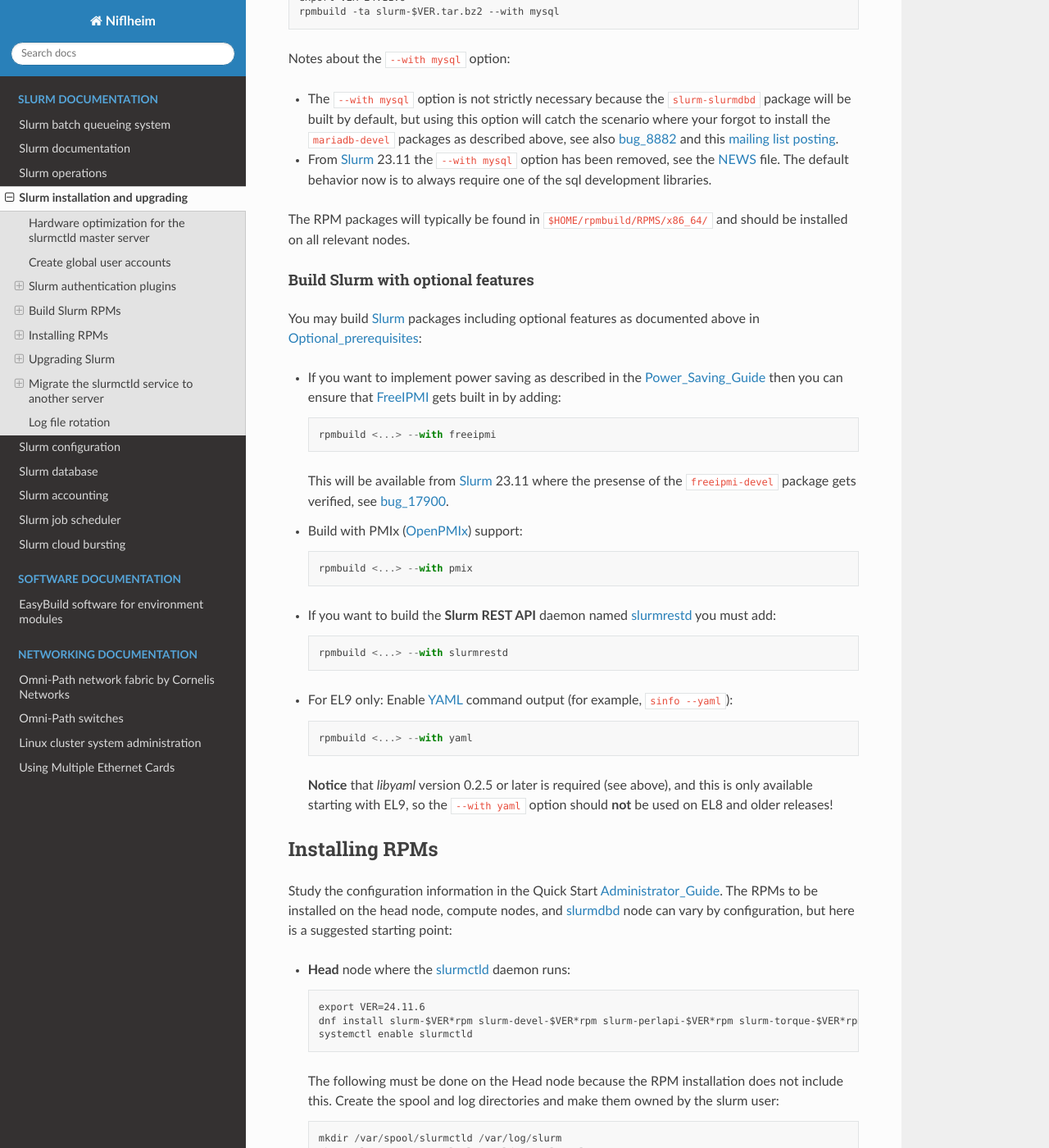
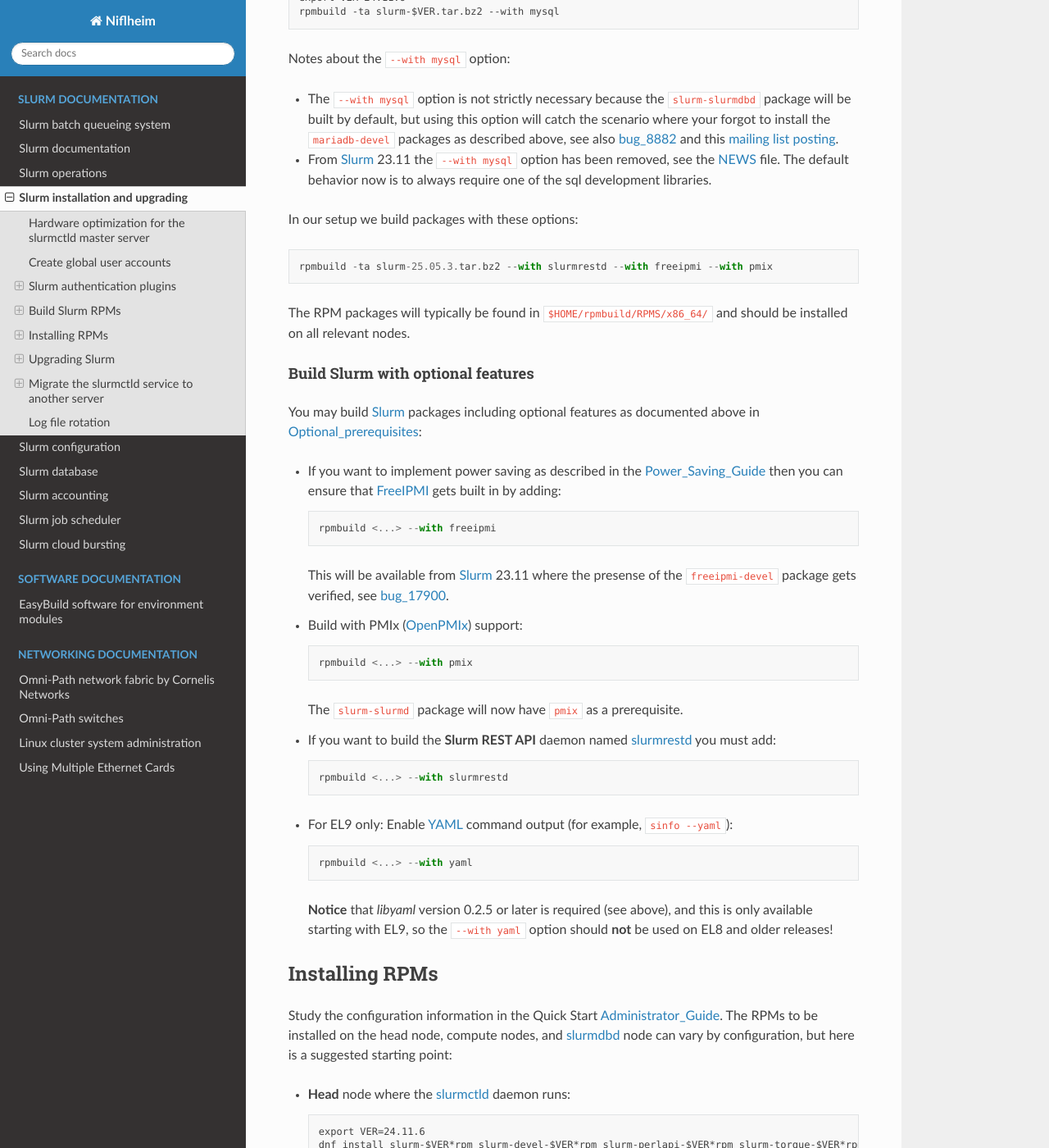
Before and after one commit to OleHolmNielsen/Niflheim_system, a Sphinx documentation site: the page built from docs/Slurm_installation.rst, in a window 1280 px wide and 1400 px high, scrolled down 11352 px. Shown: the whole window at 82% size. Built offline with Sphinx 7.4.7 and the Read the Docs theme 3.1.0, drawn with Linux system fonts in a browser that asks for light colours.

Commit message:
Package building

```diff
--- a/docs/Slurm_installation.rst
+++ b/docs/Slurm_installation.rst
@@ -527,6 +527,10 @@
 * From Slurm_ 23.11 the ``--with mysql`` option has been removed, see the NEWS_ file.
   The default behavior now is to always require one of the sql development libraries.
 
+In our setup we build packages with these options::
+
+  rpmbuild -ta slurm-25.05.3.tar.bz2 --with slurmrestd --with freeipmi --with pmix
+
 The RPM packages will typically be found in ``$HOME/rpmbuild/RPMS/x86_64/`` and should be installed on all relevant nodes.
 
 .. _LTO: https://johanengelen.github.io/ldc/2016/11/10/Link-Time-Optimization-LDC.html
@@ -549,6 +553,8 @@
 * Build with PMIx (OpenPMIx_) support::
 
     rpmbuild <...> --with pmix
+
+  The ``slurm-slurmd`` package will now have ``pmix`` as a prerequisite.
 
 * If you want to build the **Slurm REST API** daemon named slurmrestd_ you must add::
 
```
